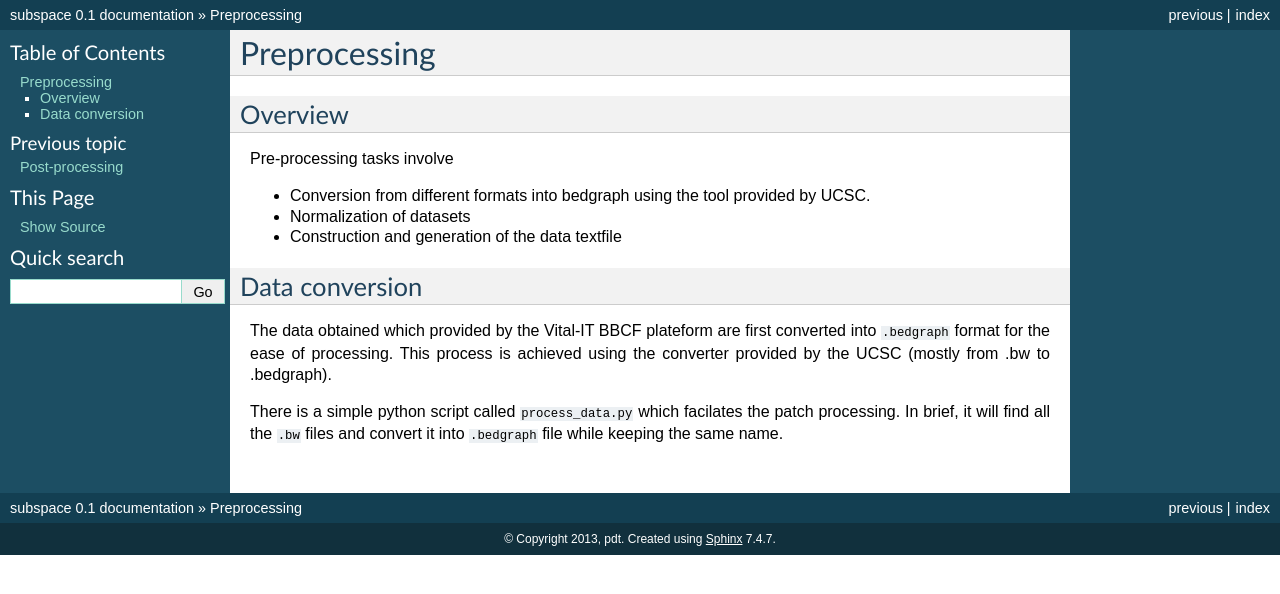
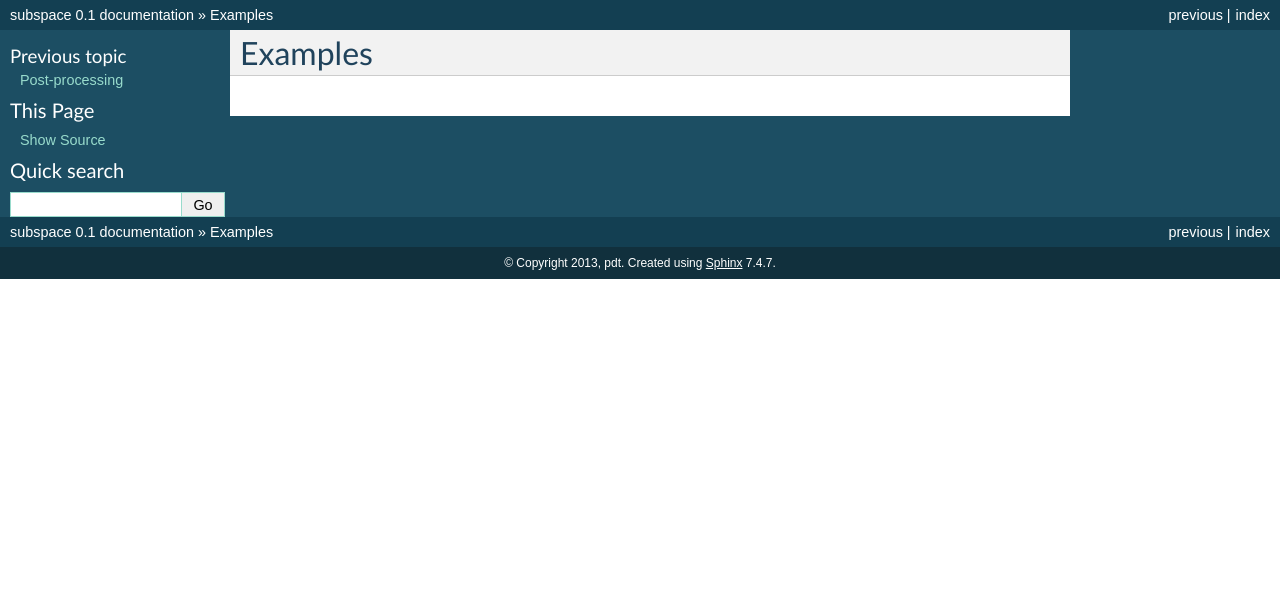
Before and after one commit to siolag161/subspace_doc, a Sphinx documentation site: the page built from docs/source/examples.rst, in a window 1280 px wide. Shown: the top 594 px of the page. Built offline with Sphinx 7.4.7, drawn with Linux system fonts in a browser that asks for light colours; formulas are drawn with MathJax 3.

Commit message:
check code

```diff
--- a/docs/source/clustering.rst
+++ b/docs/source/clustering.rst
@@ -7,7 +7,7 @@ Clustering
 
 Overview
 -------------------------------------------------------------
-The clustering part is handled mostly by the Knime plateform using the components provided by the `OpenSubspace Project http://dme.rwth-aachen.de/en/OpenSubspace>`_. It take the files of a specific csv-like format as input and perform the subspace cluster analysis using multiple algorithms on a set of different parameters,
+The clustering part is handled mostly by the Knime plateform using the components provided by the `OpenSubspace Project <http://dme.rwth-aachen.de/en/OpenSubspace>`_. It take the files of a specific csv-like format as input and perform the subspace cluster analysis using multiple algorithms on a set of different parameters,
 
 By definition, the result of a run of a subspace clustering algorithm is a list of pair :math:`(O_{i},D_{i})` objects and dimensions associated. We will write all relevant information onto disk, including: the clustering_id, cluster objects, cluster dimensions, paremeters used, run_id, algorithm employed.
 
--- a/docs/source/examples.rst
+++ b/docs/source/examples.rst
@@ -1,19 +1,4 @@
 .. highlight:: rst
 
-Preprocessing
+Examples
 ==========================================================
-
-Overview
-------------------------------------
-Pre-processing tasks involve
-
-* Conversion from different formats into bedgraph using the tool provided by UCSC.
-* Normalization of datasets
-* Construction and generation of the data textfile
-
-
-Data conversion
-------------------------------------
-The data obtained which provided by the Vital-IT BBCF plateform are first converted into ``.bedgraph`` format for the ease of processing. This process is achieved using the converter provided by the UCSC (mostly from .bw to .bedgraph).
-
-There is a simple python script called ``process_data.py`` which facilates the patch processing. In brief, it will find all the ``.bw`` files and convert it into ``.bedgraph`` file while keeping the same name.
```
Also changed, not shown: docs/source/postprocessing.rst (+26 -3 lines).
